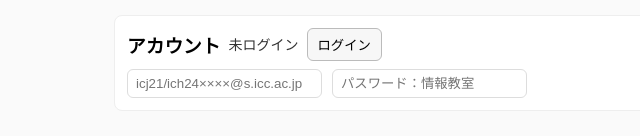
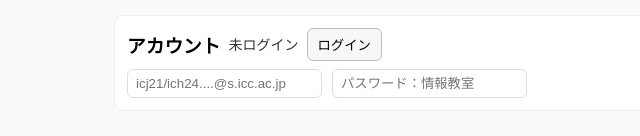
Before and after one commit to incict-design/image, a plain HTML site: page index.html in a window 1280 px wide. Shown: the part 158-294 px from the top of the page, 76-716 px from the left. Drawn offline with Linux system fonts and the light colour scheme; no server answers.

Commit message:
Update index.html

```diff
--- a/index.html
+++ b/index.html
@@ -64,7 +64,7 @@ button { cursor: pointer; padding: 6px 10px; border-radius: 6px; border: 1px sol
   </div>
 
   <div class="auth-row">
-    <input id="email" type="email" placeholder="icj21/ich24××××@s.icc.ac.jp">
+    <input id="email" type="email" placeholder="icj21/ich24....@s.icc.ac.jp">
     <input id="password" type="password" placeholder="パスワード：情報教室">
   </div>
 </section>
```
